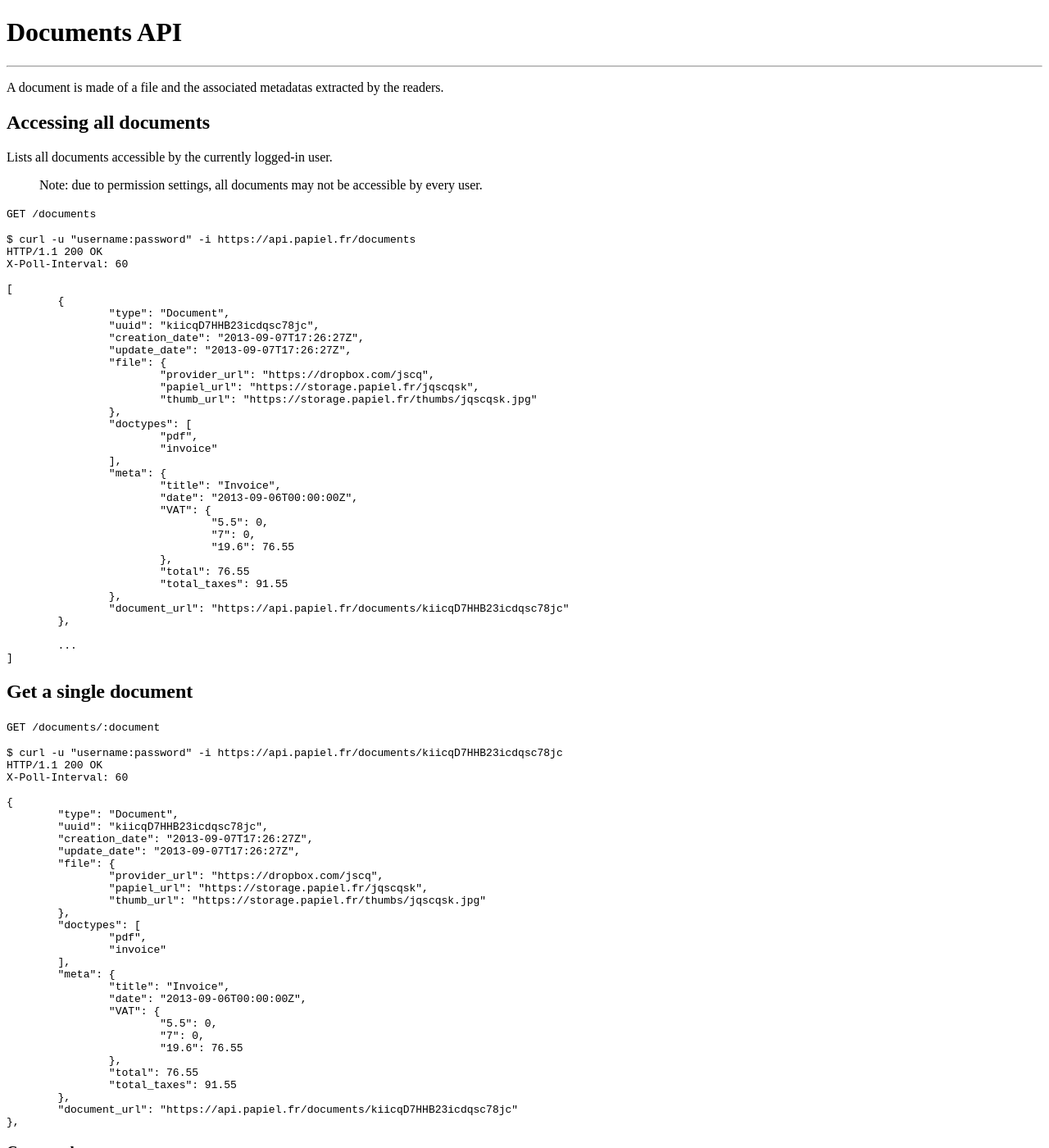
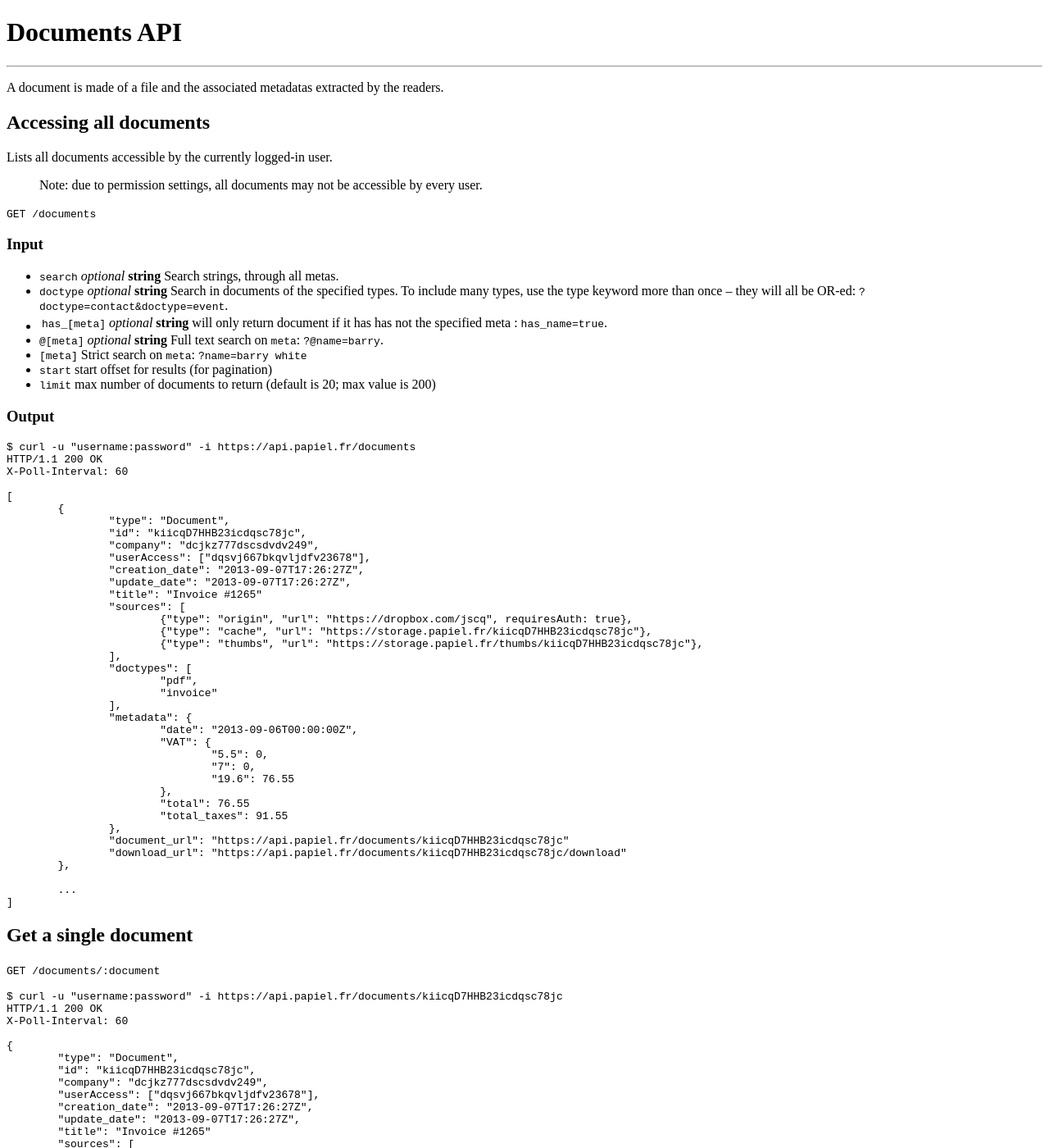
Before and after one commit to AnyFetch/developers.anyfetch.com, a Jekyll site: the page built from documents/index.md, in a window 1280 px wide and 1400 px high. Shown: the whole window at 82% size. Built offline with Jekyll 4.4.1, drawn with Linux system fonts in a browser that asks for light colours; some web fonts are replaced; some of the changed text lies outside the part shown.

Commit message:
Add GET filtering for documents

```diff
--- a/documents/index.md
+++ b/documents/index.md
@@ -13,6 +13,18 @@ Lists all documents accessible by the currently logged-in user.
 
 `GET /documents`
 
+### Input
+
+- `search` _optional_ **string** Search strings, through all metas.
+- `doctype` _optional_ **string** Search in documents of the specified types. To include many types, use the type keyword more than once -- they will all be OR-ed: `?doctype=contact&doctype=event`.
+- `has_[meta]` _optional_ **string** will only return document if it has|has not the specified meta : `has_name=true`.
+- `@[meta]` _optional_ **string** Full text search on `meta`:  `?@name=barry`.
+- `[meta]` Strict search on `meta`: `?name=barry white`
+- `start` start offset for results (for pagination)
+- `limit` max number of documents to return (default is 20; max value is 200)
+
+### Output
+
 	$ curl -u "username:password" -i https://api.papiel.fr/documents
 	HTTP/1.1 200 OK
 	X-Poll-Interval: 60
@@ -20,20 +32,22 @@ Lists all documents accessible by the currently logged-in user.
 	[
 		{
 			"type": "Document",
-			"uuid": "kiicqD7HHB23icdqsc78jc",
+			"id": "kiicqD7HHB23icdqsc78jc",
+			"company": "dcjkz777dscsdvdv249",
+			"userAccess": ["dqsvj667bkqvljdfv23678"],
 			"creation_date": "2013-09-07T17:26:27Z",
 			"update_date": "2013-09-07T17:26:27Z",
-			"file": {
-				"provider_url": "https://dropbox.com/jscq",
-				"papiel_url": "https://storage.papiel.fr/jqscqsk",
-				"thumb_url": "https://storage.papiel.fr/thumbs/jqscqsk.jpg"
-			},
+			"title": "Invoice #1265"
+			"sources": [
+				{"type": "origin", "url": "https://dropbox.com/jscq", requiresAuth: true},
+				{"type": "cache", "url": "https://storage.papiel.fr/kiicqD7HHB23icdqsc78jc"},
+				{"type": "thumbs", "url": "https://storage.papiel.fr/thumbs/kiicqD7HHB23icdqsc78jc"},
+			],
 			"doctypes": [
 				"pdf",
 				"invoice"
 			],
-			"meta": {
-				"title": "Invoice",
+			"metadata": {
 				"date": "2013-09-06T00:00:00Z",
 				"VAT": {
 					"5.5": 0,
@@ -44,6 +58,7 @@ Lists all documents accessible by the currently logged-in user.
 				"total_taxes": 91.55
 			},
 			"document_url": "https://api.papiel.fr/documents/kiicqD7HHB23icdqsc78jc"
+			"download_url": "https://api.papiel.fr/documents/kiicqD7HHB23icdqsc78jc/download"
 		},
 
 		...
@@ -59,20 +74,22 @@ Lists all documents accessible by the currently logged-in user.
 
 	{
 		"type": "Document",
-		"uuid": "kiicqD7HHB23icdqsc78jc",
+		"id": "kiicqD7HHB23icdqsc78jc",
+		"company": "dcjkz777dscsdvdv249",
+		"userAccess": ["dqsvj667bkqvljdfv23678"],
 		"creation_date": "2013-09-07T17:26:27Z",
 		"update_date": "2013-09-07T17:26:27Z",
-		"file": {
-			"provider_url": "https://dropbox.com/jscq",
-			"papiel_url": "https://storage.papiel.fr/jqscqsk",
-			"thumb_url": "https://storage.papiel.fr/thumbs/jqscqsk.jpg"
-		},
+		"title": "Invoice #1265"
+		"sources": [
+			{"type": "origin", "url": "https://dropbox.com/jscq", requiresAuth: true},
+			{"type": "cache", "url": "https://storage.papiel.fr/kiicqD7HHB23icdqsc78jc"},
+			{"type": "thumbs", "url": "https://storage.papiel.fr/thumbs/kiicqD7HHB23icdqsc78jc"},
+		],
 		"doctypes": [
 			"pdf",
 			"invoice"
 		],
-		"meta": {
-			"title": "Invoice",
+		"metadata": {
 			"date": "2013-09-06T00:00:00Z",
 			"VAT": {
 				"5.5": 0,
@@ -83,7 +100,8 @@ Lists all documents accessible by the currently logged-in user.
 			"total_taxes": 91.55
 		},
 		"document_url": "https://api.papiel.fr/documents/kiicqD7HHB23icdqsc78jc"
-	},
+		"download_url": "https://api.papiel.fr/documents/kiicqD7HHB23icdqsc78jc/download"
+	}
 
 
 ### Create a document
```
Also changed, not shown: users/index.md (+1 -1 lines).
